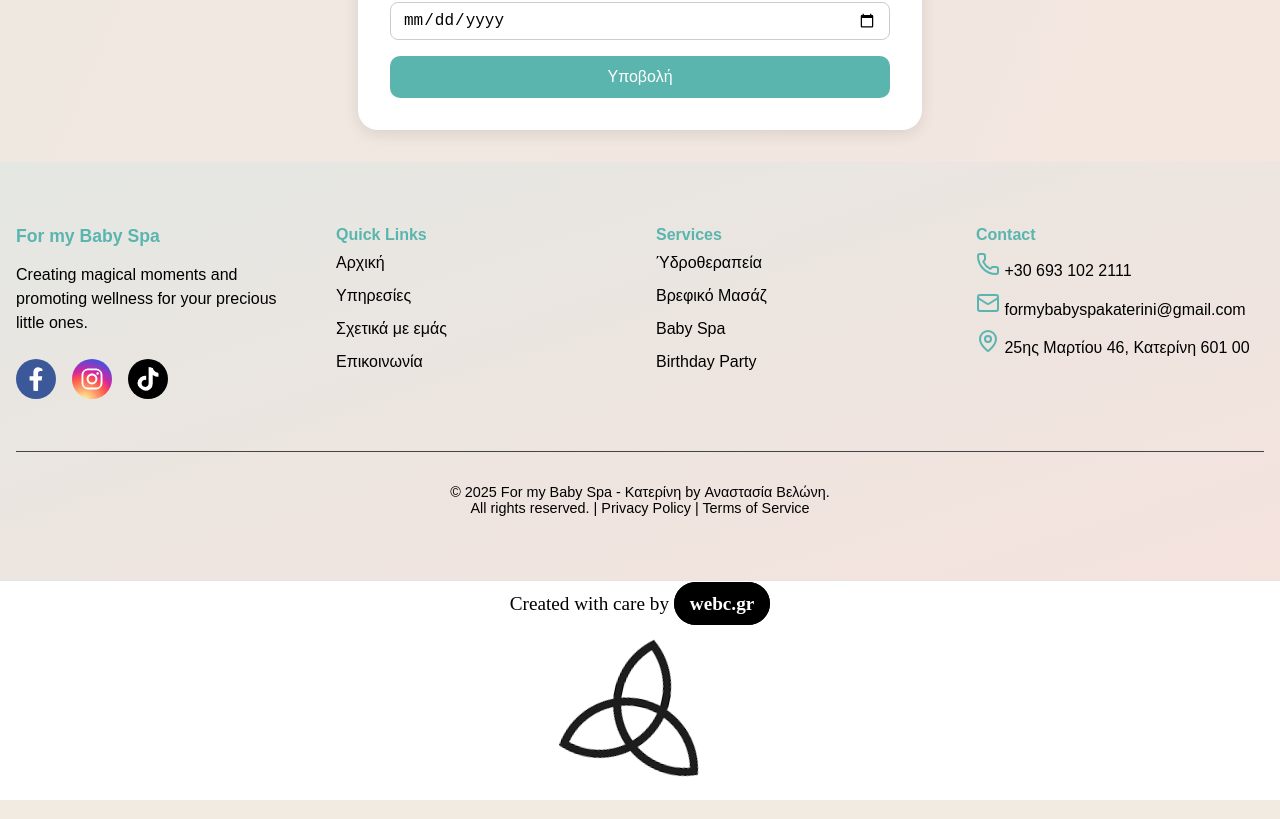
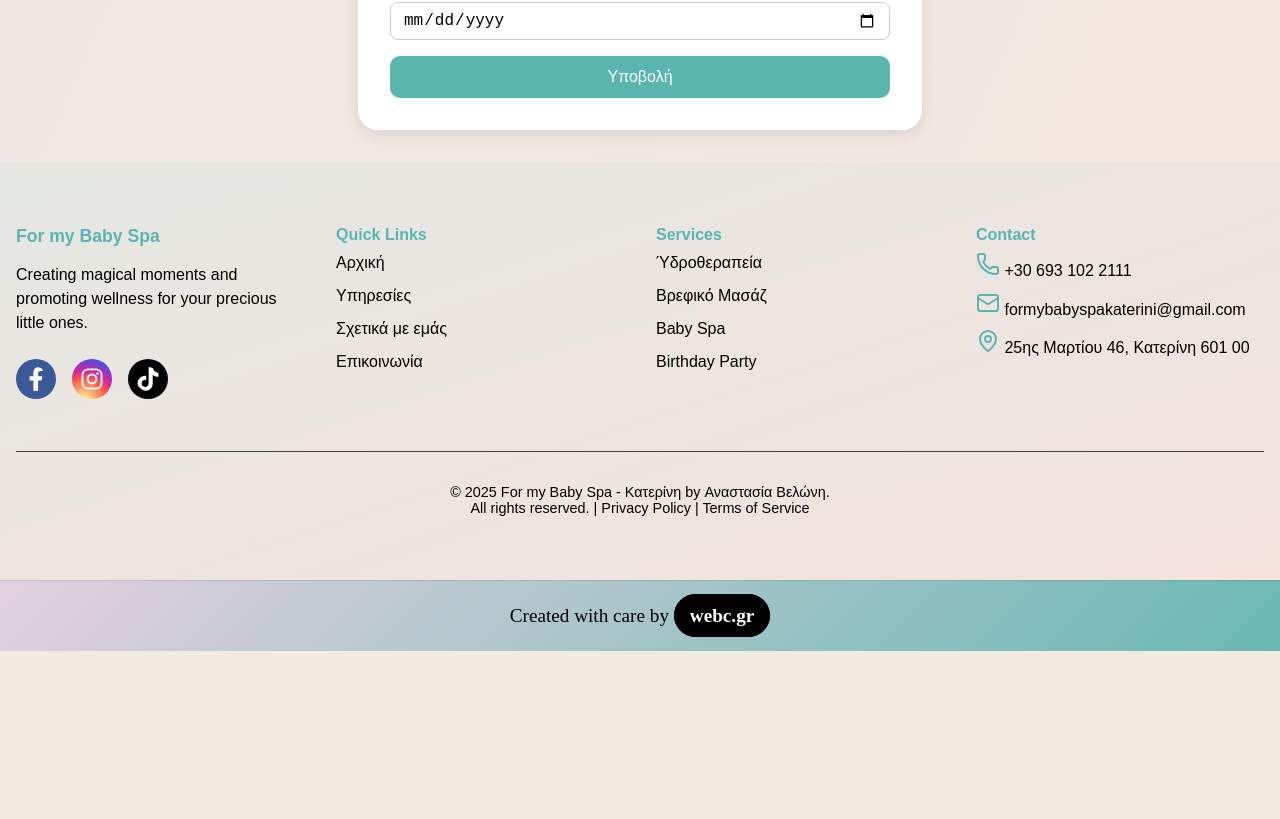
Before and after one commit to FlorianChazizi/formybabyspa, a React (Vite) app: page /ksemiroma in a window 1280 px wide. Shown: the part 2802-3621 px from the top of the page. After the commit the page ends 3453 px from the top, so only its background shows below. Built offline with nearby package versions, Linux system fonts and the light colour scheme; no server answers.

Commit message:
made by background colour changed

```diff
--- a/src/components/MadeBy.tsx
+++ b/src/components/MadeBy.tsx
@@ -1,6 +1,5 @@
 import React from "react";
 import "../styles/madeby.css";
-import Triquetra from '../assets/triquetra.png';
 const MadeBy: React.FC = () => {
   return (
     <div className="made-by-notice">
@@ -16,9 +15,6 @@ const MadeBy: React.FC = () => {
         </a>
 
       </p>
-            {/* Triquetra symbol (Unicode version) */}
-      <div className="triquetra-symbol"><img src={Triquetra} /></div>
-      {/* Alternatively, you could use an SVG triquetra logo instead */}
     </div>
   );
 };
--- a/src/styles/madeby.css
+++ b/src/styles/madeby.css
@@ -1,9 +1,23 @@
 .made-by-notice {
   width: 100%;
-  background-color: #ffffff;
   text-align: center;
-  padding: 0.75rem 0;
+  padding: 1.5rem 0;
   border-top: 1px solid rgba(0, 0, 0, 0.1);
+
+  background: linear-gradient(
+    135deg,
+    #5ab5af 0%,
+    #e0f7f4 33%,
+    #ffd6e8 66%,
+    #5ab5af 100%
+  );
+  background-size: 400% 400%;
+  animation: gradientShift 15s ease infinite;
+}
+@keyframes gradientShift {
+  0% { background-position: 0% 50%; }
+  50% { background-position: 100% 50%; }
+  100% { background-position: 0% 50%; }
 }
 
 .made-by-text {
```
